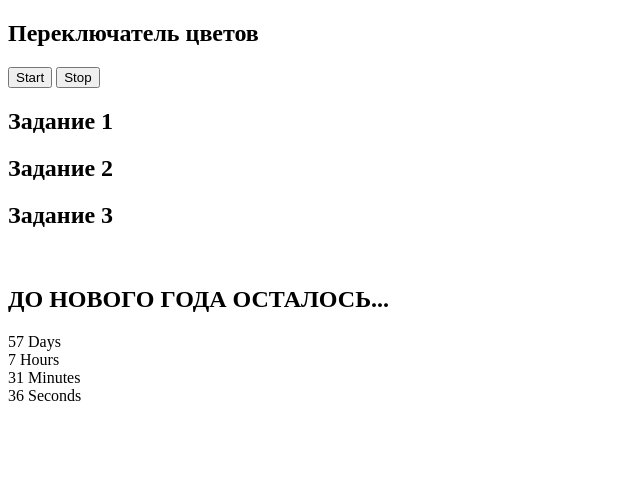
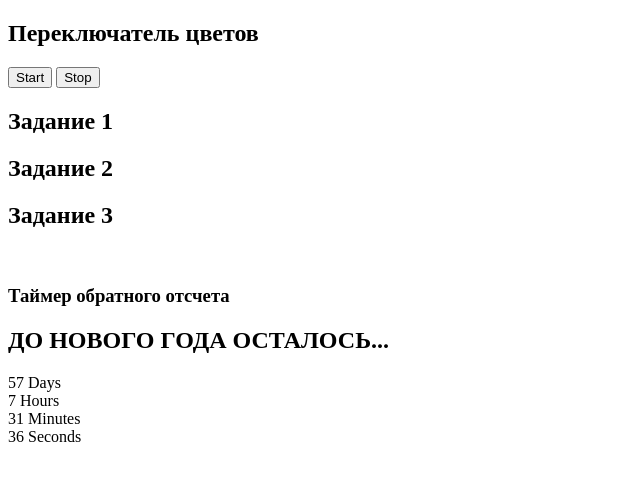
Before and after one commit to RBCHK/goit-js-homework, a plain HTML site: page goit-js-hw-11/index.html in a window 1280 px wide. Shown: the whole page, without its empty margins (0-640 px from the left). Drawn offline with Linux system fonts and the light colour scheme.

Commit message:
fixed. Al done

```diff
--- a/goit-js-hw-11/index.html
+++ b/goit-js-hw-11/index.html
@@ -22,7 +22,11 @@
 
 	<br>
 
+	<h3>Таймер обратного отсчета</h3>
 	<h2>ДО НОВОГО ГОДА ОСТАЛОСЬ...</h2>
+	<div class="timer" id="timer-1">
+
+	</div>
 
 	<script src="./index.js" type="module"></script>
 </body>
--- a/goit-js-hw-11/index.js
+++ b/goit-js-hw-11/index.js
@@ -184,15 +184,13 @@ refs.stop.addEventListener('click', () => {
 class CountdownTimer {
 
 	constructor(options) {
-		this.selector = options.selector
+		this.target = document.querySelector(options.selector)
 		this.targetDate = options.targetDate
 	}
 
 	getTime() {
 
-		const markup = document.createElement('div');
-		const body = document.querySelector('body');
-		body.append(markup);
+		let markup = '';
 
 		this.timer = setInterval(() => {
 
@@ -202,8 +200,7 @@ class CountdownTimer {
 			const mins = Math.floor((time % (1000 * 60 * 60)) / (1000 * 60));
 			const secs = Math.floor((time % (1000 * 60)) / 1000);
 
-			markup.innerHTML = `
-			<div class="timer" id="timer-1">
+			markup = `
 			<div class="field">
 					<span class="value" data-value="days">${days}</span>
 					<span class="label">Days</span>
@@ -223,7 +220,9 @@ class CountdownTimer {
 					<span class="value" data-value="secs">${secs}</span>
 					<span class="label">Seconds</span>
 			</div>
-			</div>`;
+			`;
+			this.target.innerHTML = markup;
+
 		}, 1000)
 	}
 }
@@ -234,6 +233,11 @@ const countdownTimer = new CountdownTimer({
 });
 
 countdownTimer.getTime()
+
+
+
+
+
 
 
 
```
Lines whose indentation alone changed are shown as unchanged.
